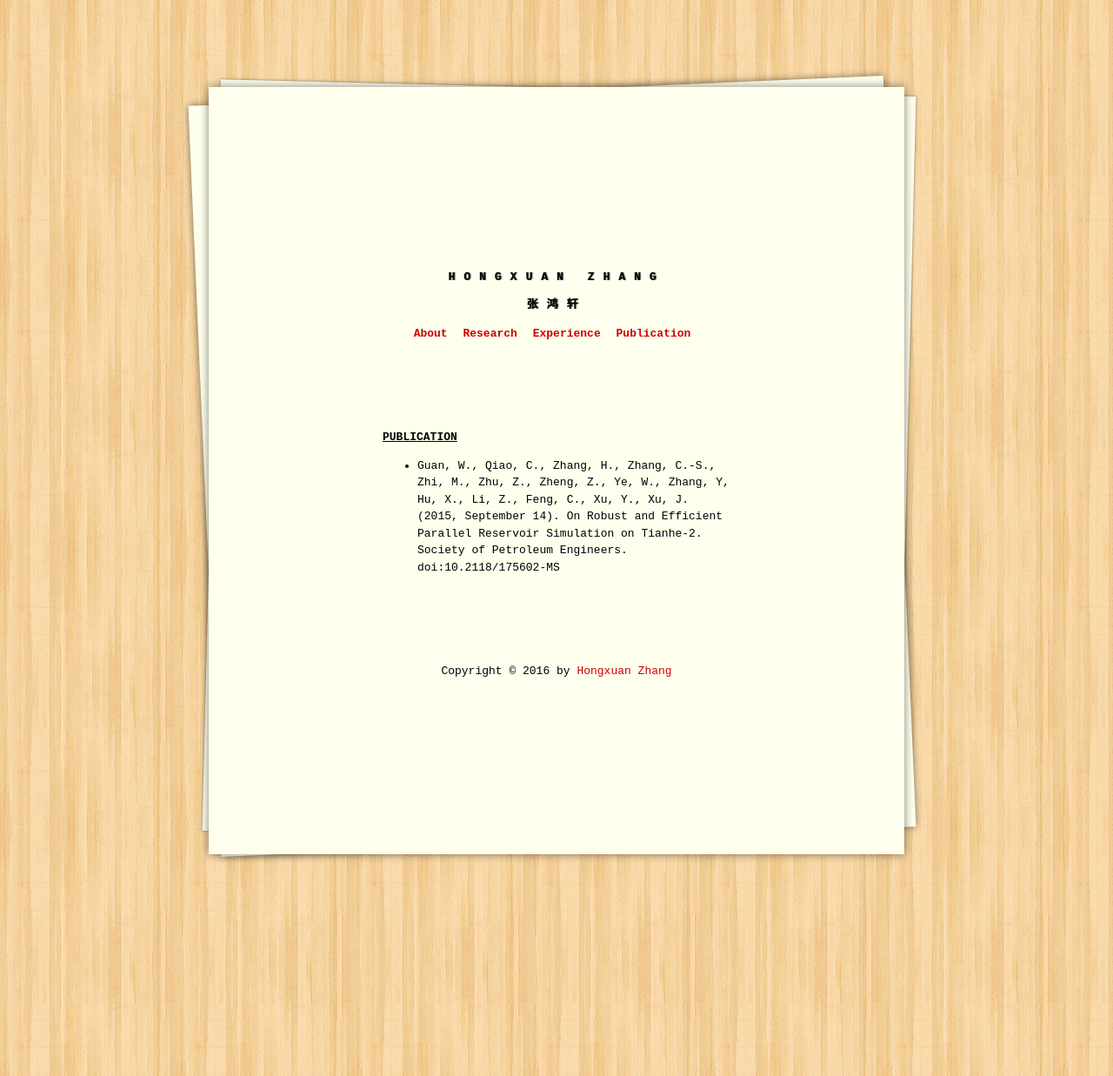
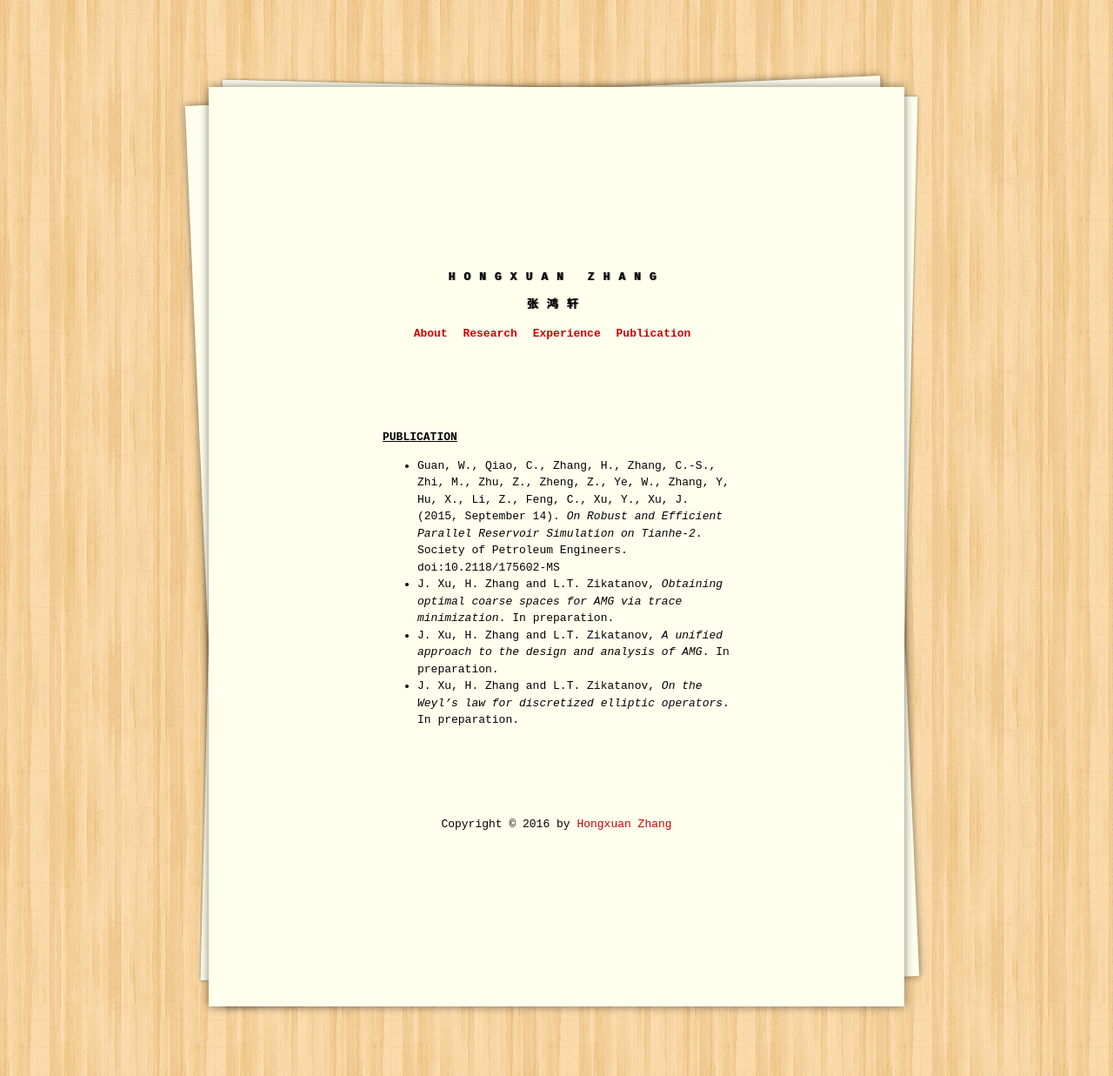
Before and after one commit to zhxsxuan/webpage, a Jekyll site: the page built from publication.md, in a window 1280 px wide. Shown: the whole page at 87% size. Built offline with Jekyll 4.4.1, drawn with Linux system fonts in a browser that asks for light colours.

Commit message:
add publication and experience

```diff
--- a/publication.md
+++ b/publication.md
@@ -4,4 +4,7 @@ title: Publication
 permalink: /publication/
 ---
 
-*  Guan, W., Qiao, C., Zhang, H., Zhang, C.-S., Zhi, M., Zhu, Z., Zheng, Z., Ye, W., Zhang, Y, Hu, X., Li, Z., Feng, C., Xu, Y., Xu, J. (2015, September 14). On Robust and Efficient Parallel Reservoir Simulation on Tianhe-2. Society of Petroleum Engineers. doi:10.2118/175602-MS
+*  Guan, W., Qiao, C., Zhang, H., Zhang, C.-S., Zhi, M., Zhu, Z., Zheng, Z., Ye, W., Zhang, Y, Hu, X., Li, Z., Feng, C., Xu, Y., Xu, J. (2015, September 14). *On Robust and Efficient Parallel Reservoir Simulation on Tianhe-2*. Society of Petroleum Engineers. doi:10.2118/175602-MS
+*  J. Xu, H. Zhang and L.T. Zikatanov, *Obtaining optimal coarse spaces for AMG via trace minimization*. In preparation.
+*  J. Xu, H. Zhang and L.T. Zikatanov, *A unified approach to the design and analysis of AMG*. In preparation.
+*  J. Xu, H. Zhang and L.T. Zikatanov, *On the Weyl's law for discretized elliptic operators*. In preparation.
```
Also changed, not shown: experience.md (+6 -0 lines).
